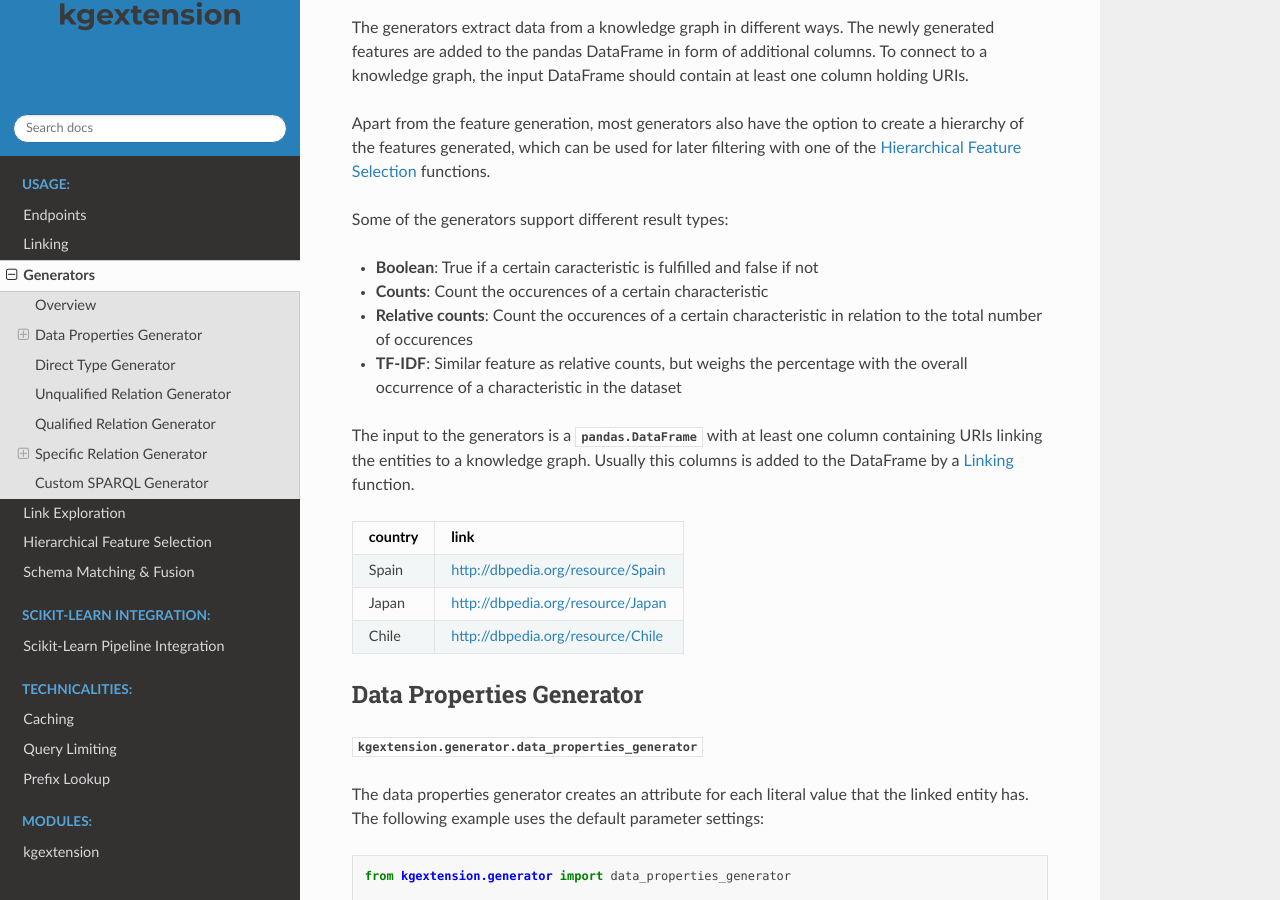
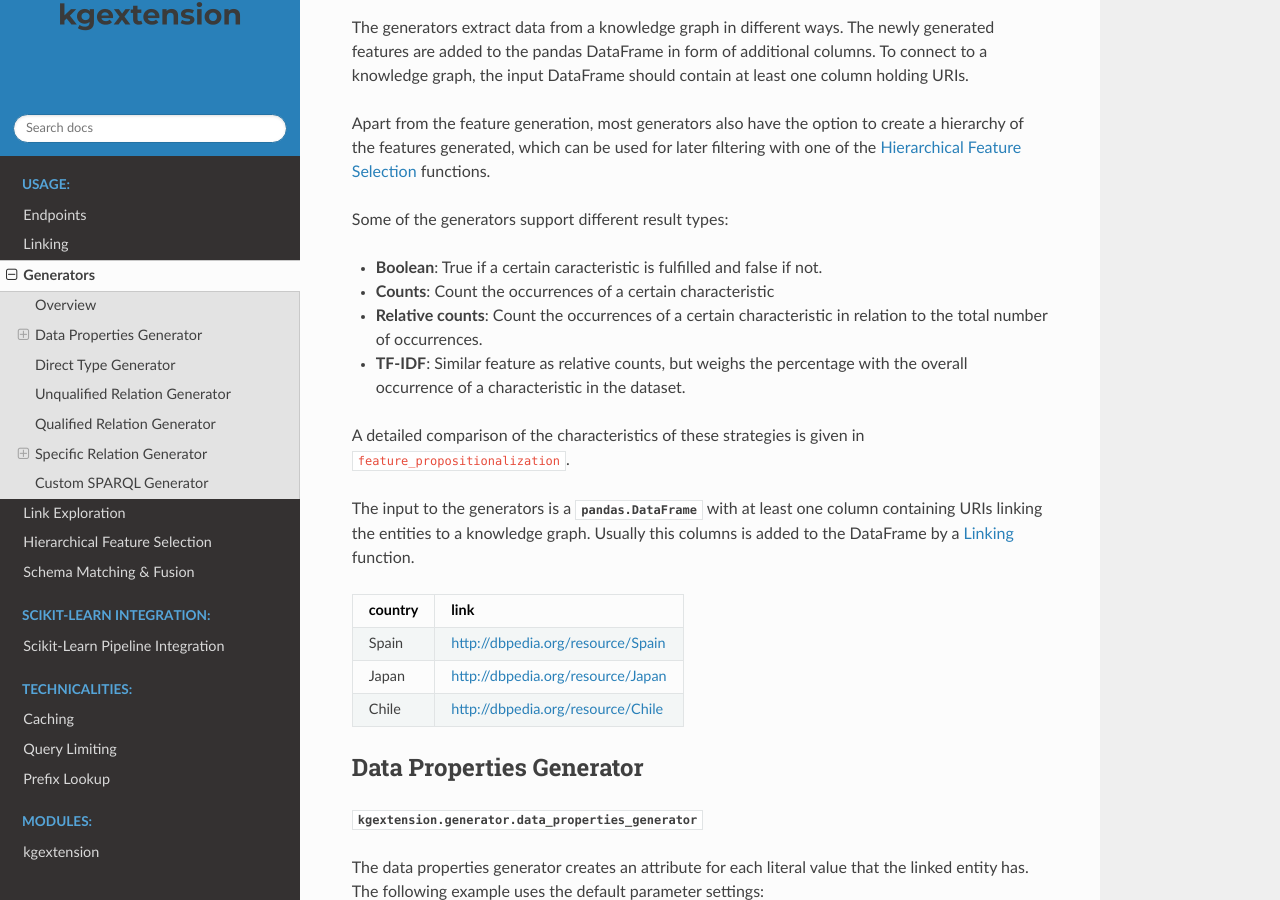
Before and after one commit to om-hb/kgextension, a Sphinx documentation site: the page built from docs/source/usage_generators.rst, in a window 1280 px wide and 900 px high, scrolled down 368 px. Built offline with Sphinx 7.4.7 and the Read the Docs theme 2.0.0, drawn with Linux system fonts in a browser that asks for light colours; cross-references to code outside the pages are shown as plain code.

```diff
--- a/docs/refs.bib
+++ b/docs/refs.bib
@@ -60,3 +60,18 @@ series = {ACSC '03}
 	howpublished = "\url{https://www.uni-mannheim.de/media/Einrichtungen/dws/Files_Research/Projects/RapidMinerLODExtensionManual.pdf}",
 	note = "{[Accessed: 2020-05-19]}"
 }
+
+@inproceedings{feature_propositionalization,
+           pages = {Paper 1},
+          volume = {1232},
+        language = {Englisch},
+       publisher = {RWTH},
+         journal = {CEUR Workshop Proceedings},
+          editor = {Ilaria Tiddi},
+            year = {2014},
+          author = {Petar Ristoski and Heiko Paulheim},
+           title = {A Comparison of Propositionalization Strategies for Creating Features from Linked Open Data},
+         address = {Aachen},
+       booktitle = {LD4KD 2014 : Proceedings of the 1st Workshop on Linked Data for Knowledge Discovery co-located with European Conference on Machine Learning and Principles and Practice of Knowledge Discovery in Databases (ECML PKDD 2014); Nancy, France, Sept. 19th, 2014},
+             url = {https://madoc.bib.uni-mannheim.de/37028/}
+}
--- a/docs/source/usage_feature_selection.rst
+++ b/docs/source/usage_feature_selection.rst
@@ -146,3 +146,4 @@ The ``data_expanded`` DataFrame is the one created in `Preparation`_.
 
 
 .. bibliography::
+    :filter: docname in docnames
--- a/docs/source/usage_generators.rst
+++ b/docs/source/usage_generators.rst
@@ -24,12 +24,14 @@ the features generated, which can be used for later filtering with one of the
 Some of the generators support different result types:
 
 - **Boolean**: True if a certain caracteristic is
-  fulfilled and false if not
-- **Counts**: Count the occurences of a certain characteristic
-- **Relative counts**: Count the occurences of a certain characteristic in
-  relation to the total number of occurences
+  fulfilled and false if not.
+- **Counts**: Count the occurrences of a certain characteristic
+- **Relative counts**: Count the occurrences of a certain characteristic in
+  relation to the total number of occurrences.
 - **TF-IDF**: Similar feature as relative counts, but weighs the percentage
-  with the overall occurrence of a characteristic in the dataset
+  with the overall occurrence of a characteristic in the dataset.
+
+A detailed comparison of the characteristics of these strategies is given in :cite:`feature_propositionalization`.
 
 The input to the generators is a :class:`pandas.DataFrame` with
 at least one column containing URIs linking the entities to a knowledge graph.
@@ -291,3 +293,7 @@ the query is replaced by the value in the column *link* of the respective entity
 +-----------+-----------------------------------+------+
 | Chile     | http://dbpedia.org/resource/Chile | 44.4 |
 +-----------+-----------------------------------+------+
+
+
+.. bibliography::
+    :filter: docname in docnames
```
